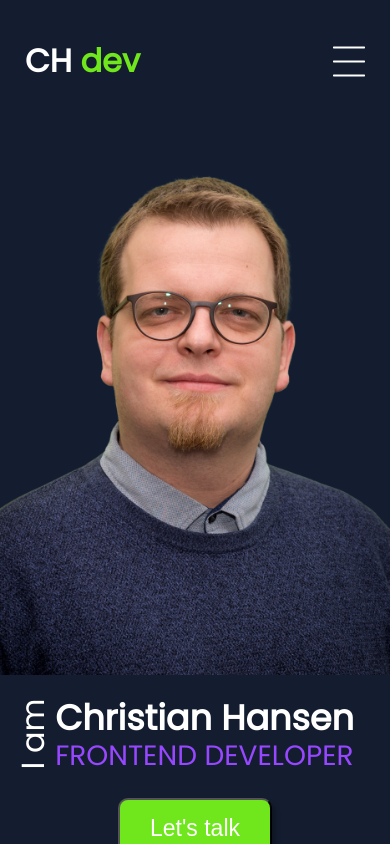
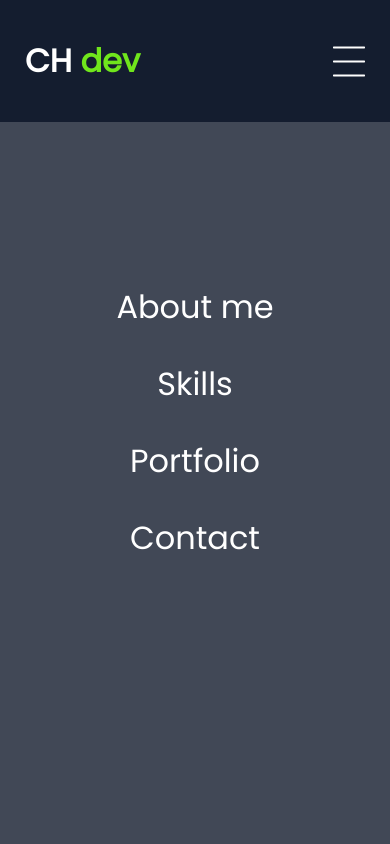
Before and after one commit to christian-hansen/ng-portfolio-website, an Angular app: page / in a window 390 px wide. Both pictures are taken after a click on the picture 349 px from the left and 61 px from the top of the page. Shown: the top 844 px of the page. Built offline with nearby package versions, Linux system fonts and the light colour scheme.

Commit message:
mobile menu

```diff
--- a/src/app/header-mobile/header-mobile.component.html
+++ b/src/app/header-mobile/header-mobile.component.html
@@ -1,9 +1,10 @@
 <div class="mobileheader">
     <div class="logo">CH <span>dev</span></div>
-    <img src="/assets/img/icons/mobile-menu.png">
+    <img src="/assets/img/icons/mobile-menu.png" (click)="toggleMobileNav()">
 </div>
-<!-- <div class="nav-items subtitle">
+<div *ngIf="displayMobileNav" class="mobilemenu">
     <a>About me</a>
     <a>Skills</a>
     <a>Portfolio</a>
-</div> -->
+    <a>Contact</a>
+</div>
--- a/src/app/header-mobile/header-mobile.component.scss
+++ b/src/app/header-mobile/header-mobile.component.scss
@@ -13,5 +13,48 @@
   position: fixed;
   left: 0px;
   top: 0px;
-  z-index: 10;
+  z-index: 100;
+
+  img {
+    cursor: pointer;
+  }
 }
+
+.mobilemenu {
+
+  display: flex;
+  flex-direction: column;
+  justify-content: center;
+  align-items: center;
+  gap: 29px;
+  font-size: var(--font7);
+
+  height: 100%;
+  width: 100%;
+  background-color: var(--color-darkgrey);
+  position: fixed;
+  // top: 0;
+  right: 0;
+  bottom: 0;
+
+  animation: displaymenu 350ms 1;
+  // transition: transform (0, 100%);
+
+  z-index: 99;
+
+
+@keyframes displaymenu {
+  0% {
+    transform: translateX(100%);
+  }
+  100% {
+    transform: translateX(0%);
+  }
+
+}
+
+  transform-origin: 0% 0%;
+  transform: translateX(0, 100%);
+  transition: 1s;
+  // transition: transform 0.5s cubic-bezier(0.77,0.2,0.05,1.0);
+}
--- a/src/app/header-mobile/header-mobile.component.ts
+++ b/src/app/header-mobile/header-mobile.component.ts
@@ -6,5 +6,10 @@ import { Component } from '@angular/core';
   styleUrls: ['./header-mobile.component.scss']
 })
 export class HeaderMobileComponent {
+displayMobileNav = false;
+
+  toggleMobileNav() {
+    this.displayMobileNav = !this.displayMobileNav;
+  }
 
 }
--- a/src/styles.scss
+++ b/src/styles.scss
@@ -28,6 +28,7 @@
     --color-purple: #9747FF;
     --color-darkbluebg: #141D2F;
     --color-darkbluetransparency:rgba(20, 29, 47, 0.8);
+    --color-darkgrey: #414856;
     --font1: 256px;
     --font2: 181px;
     --font3: 128px;
```
